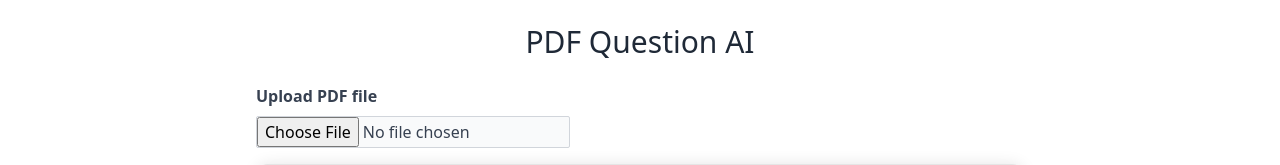
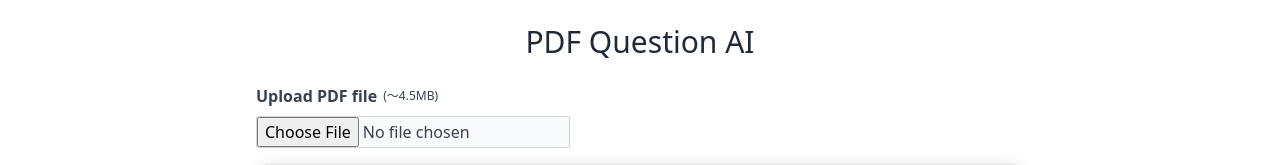
Before and after one commit to kyonenya/langchain-js-playground, a Next.js app: page / in a window 1280 px wide. Shown: the top 165 px of the page. Built offline with nearby package versions, Linux system fonts and the light colour scheme; no server answers.

Commit message:
fix: max_tokens, payload limitのエラー対応／Submitしたら既存のcompletionを空に

```diff
--- a/app/Client.tsx
+++ b/app/Client.tsx
@@ -25,6 +25,7 @@ export const Client = (props: { submitAction?: SubmitAction }) => {
     completion,
     isLoading: isChatLoading,
     complete,
+    setCompletion,
   } = useCompletion({
     api: '/api/completion',
   });
@@ -38,20 +39,26 @@ export const Client = (props: { submitAction?: SubmitAction }) => {
       <Container>
         <form
           onSubmit={async (e) => {
+            const formData = new FormData(e.target as HTMLFormElement);
             e.preventDefault();
             setIsFormLoading(true);
+            setCompletion('');
             setRelevantDocuments([]);
 
-            const formData = new FormData(e.target as HTMLFormElement);
             const { prompt, relevantDocuments } =
               (await props.submitAction?.(formData)) ?? {};
+
             setIsFormLoading(false);
             setRelevantDocuments(relevantDocuments ?? []);
 
-            await complete(prompt ?? '');
+            if (!prompt) return;
+            await complete(prompt);
           }}
         >
-          <h2 className="mb-2 font-semibold">Upload PDF file</h2>
+          <div className="mb-2 flex flex-row items-center space-x-1.5">
+            <h2 className="font-semibold">Upload PDF file</h2>
+            <span className="text-xs">(～4.5MB)</span>
+          </div>
 
           <input
             required
--- a/app/api/completion/route.ts
+++ b/app/api/completion/route.ts
@@ -24,7 +24,7 @@ export async function POST(req: Request) {
     model: 'text-davinci-003',
     stream: true,
     prompt,
-    max_tokens: 1024,
+    max_tokens: 512,
   });
 
   // Convert the response into a friendly text-stream
--- a/domain/promptTemplates.ts
+++ b/domain/promptTemplates.ts
@@ -1,5 +1,5 @@
-import { PromptTemplate } from 'langchain';
 import { Document } from 'langchain/dist/document';
+import { PromptTemplate } from 'langchain/prompts';
 import { PDFChunkMetadata } from './splitPDFToChunkDocuments';
 
 const qaTemplate = PromptTemplate.fromTemplate(`QUESTION: {question}
```
